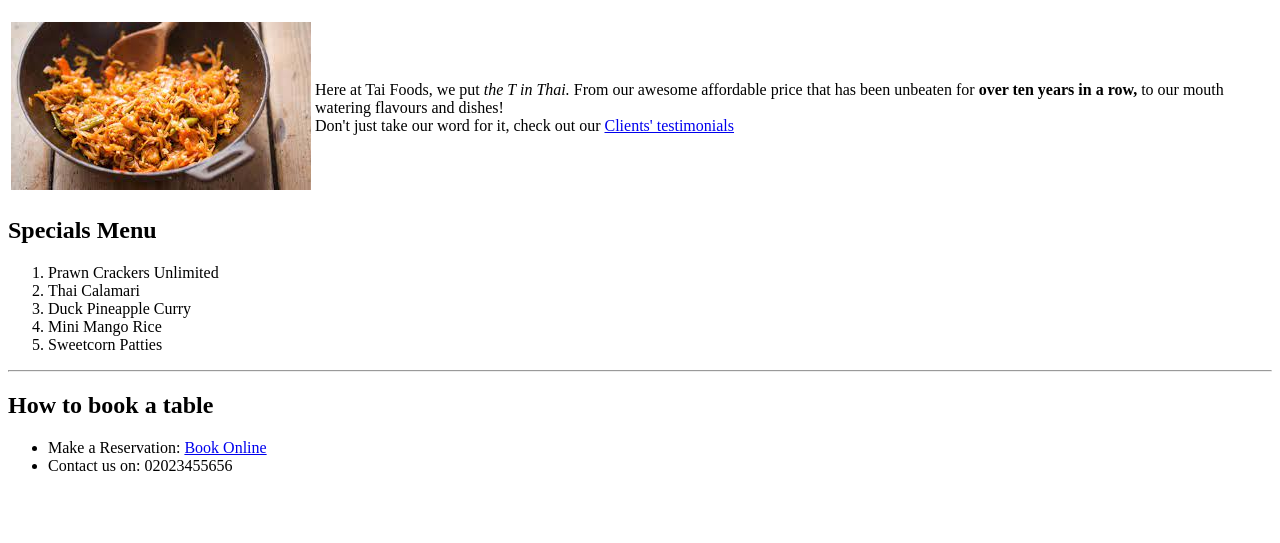
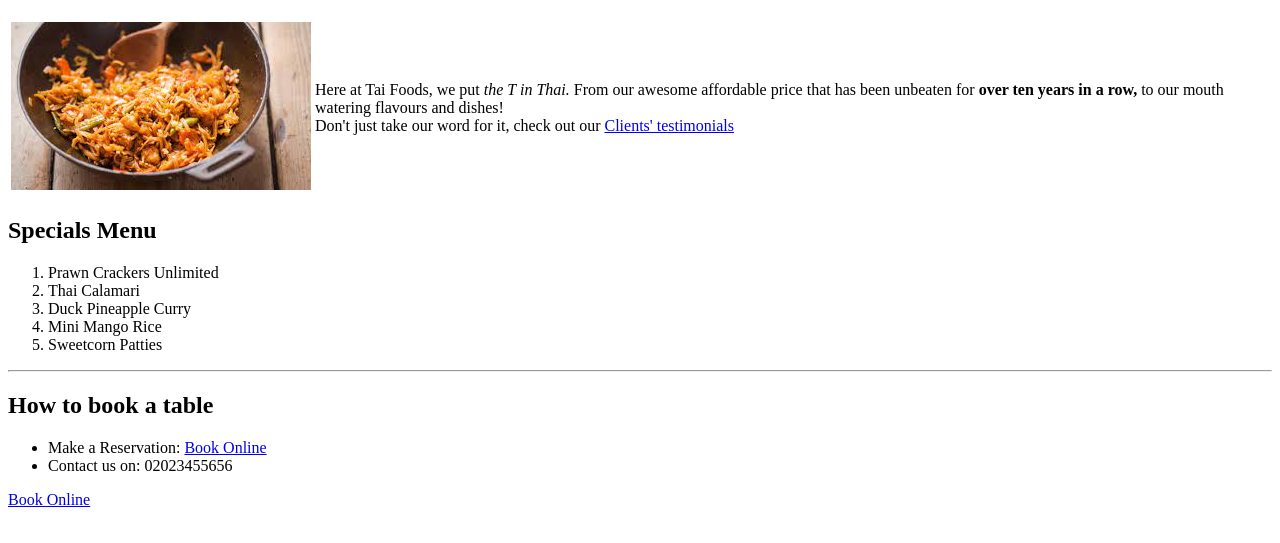
Before and after one commit to Aratola/Tai-Foods, a plain HTML site: page index.html in a window 1280 px wide. Shown: the part 61-604 px from the top of the page. Drawn offline with Linux system fonts and the light colour scheme.

Commit message:
Update index.html

```diff
--- a/index.html
+++ b/index.html
@@ -32,6 +32,7 @@
     <li>Make a Reservation: <a href="Book Online.html">Book Online</a></li>
     <li>Contact us on: 02023455656</li>
   </ul>
+  <a href="Book Online.html">Book Online</a>
 </body>
 
 </html>
```
